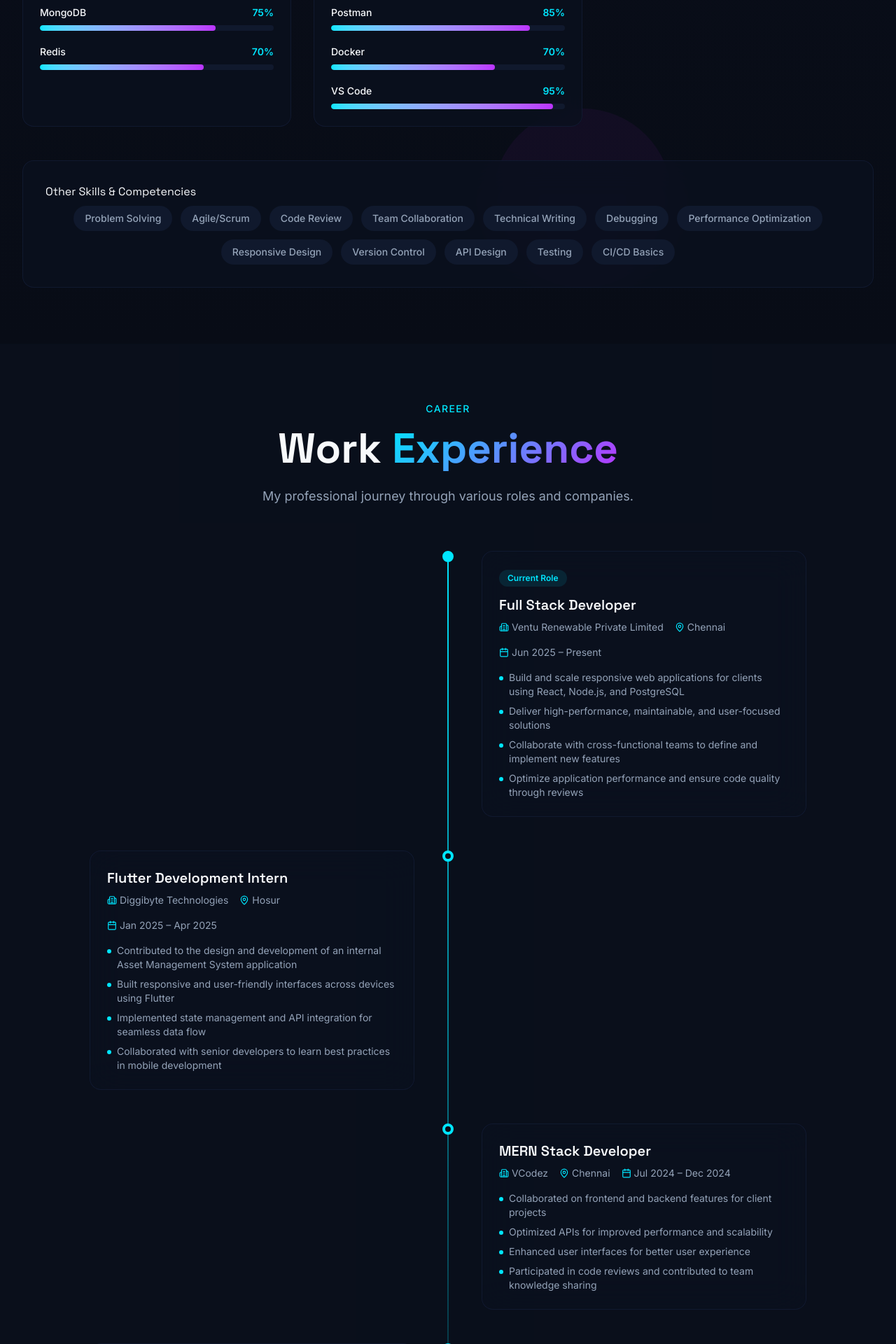
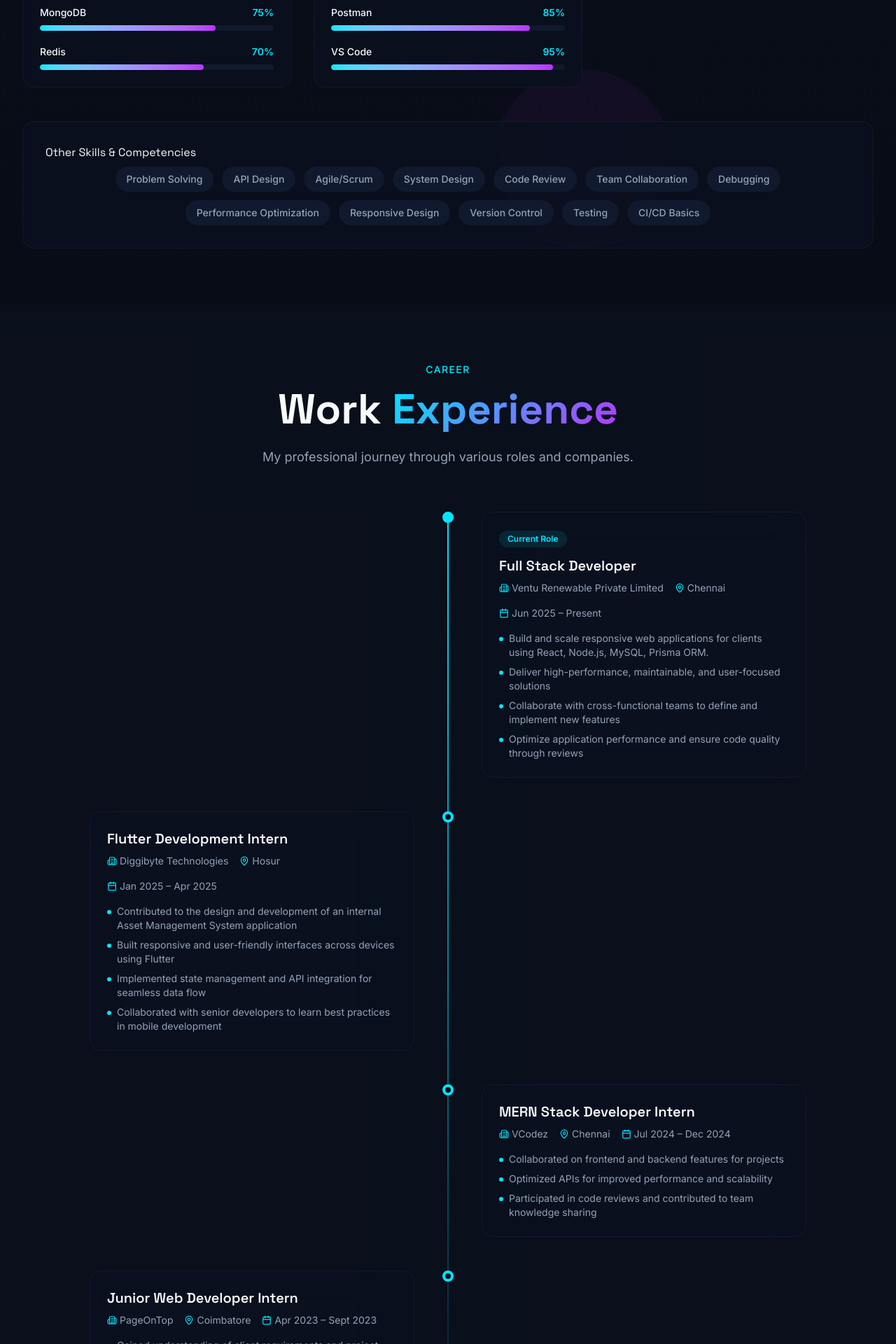
Before and after one commit to SanthoshKumar-PS/Portfolio, a React (Vite) app: page / in a window 1280 px wide. Shown: the part 4080-6000 px from the top of the page at 70% size. Built offline with nearby package versions, Linux system fonts and the light colour scheme.

Commit message:
Email service added

```diff
--- a/package.json
+++ b/package.json
@@ -10,6 +10,7 @@
     "preview": "vite preview"
   },
   "dependencies": {
+    "@emailjs/browser": "^4.4.1",
     "@radix-ui/react-dialog": "^1.1.15",
     "@radix-ui/react-slot": "^1.2.4",
     "@tailwindcss/vite": "^4.1.18",
--- a/src/App.tsx
+++ b/src/App.tsx
@@ -6,7 +6,21 @@ function App() {
 
   return (
     <BrowserRouter>
-      <Toaster />
+      <Toaster
+        position="bottom-center"
+        duration={3000}
+        richColors={false}
+        toastOptions={{
+          style: {
+            fontFamily: "var(--font-sans)",
+            borderRadius: "var(--radius)",
+          },
+          classNames: {
+            success: "!bg-primary !text-primary-foreground !border-primary shadow-lg shadow-primary/30",
+            error: "!bg-destructive !text-destructive-foreground !border-destructive",
+          },
+        }}
+      />
       <Routes>
         <Route path="/" element={<Main/>}/>
         <Route path="*" element={<Navigate to='/' replace/>}/>
--- a/src/pages/ContactSection.tsx
+++ b/src/pages/ContactSection.tsx
@@ -4,7 +4,8 @@ import { Mail, Linkedin, Github, MapPin, Send, CheckCircle } from "lucide-react"
 import { Button } from "@/components/ui/button";
 import { Input } from "@/components/ui/input";
 import { Textarea } from "@/components/ui/textarea";
-
+import { sendEmailMessage, type ContactParams } from "@/services/emailservice";
+import { toast } from "sonner";
 
 const contactInfo = [
   {
@@ -33,22 +34,41 @@ const contactInfo = [
   },
 ];
 const ContactSection = () => {
-  const [formData, setFormData] = useState({
+  const [formData, setFormData] = useState<ContactParams>({
     name:"",
     email:"",
     subject:"",
     message:""
   })
   const [isSubmitting, setIsSubmitting] = useState(false);
-  const [isSubmitted, setIsSubmitted] = useState(false);
 
   const handleSubmit = async (e:React.FormEvent) => {
     e.preventDefault();
     setIsSubmitting(true);
 
-    await new Promise(resolve=> setTimeout(resolve,1500))
-    setIsSubmitting(false)
-    setIsSubmitted(false)
+    const sendPromise = sendEmailMessage(formData);
+    toast.promise(sendPromise,{
+      loading:'Send your message...',
+      success: ()=>{
+        return (
+        <div className="flex flex-col gap-1">
+          <b className="text-primary-foreground font-display">Message sent!</b>
+          <p className="text-primary-foreground text-xs font-sans">
+            Check your inbox for confirmation.
+          </p>
+        </div>
+        );
+      },
+      error: 'Could not send message. Please try again.',
+    })
+    try{
+      await sendPromise;
+      setFormData({ name: '', email: '', subject: '', message: '' });
+    } catch(error:any){
+      console.log(error)
+    } finally{
+      setIsSubmitting(false)
+    }
   }
 
   const handleChange = (e:React.ChangeEvent<HTMLInputElement | HTMLTextAreaElement>) => {
@@ -242,7 +262,7 @@ const ContactSection = () => {
                     variant='hero'
                     size='lg'
                     className="w-full"
-                    disabled={isSubmitting || isSubmitted}
+                    disabled={isSubmitting}
                   >
                     {isSubmitting? (
                       <>
--- a/src/pages/ExperienceSection.tsx
+++ b/src/pages/ExperienceSection.tsx
@@ -8,7 +8,7 @@ const experiences = [
     location: "Chennai",
     period: "Jun 2025 – Present",
     description: [
-      "Build and scale responsive web applications for clients using React, Node.js, and PostgreSQL",
+      "Build and scale responsive web applications for clients using React, Node.js, MySQL, Prisma ORM.",
       "Deliver high-performance, maintainable, and user-focused solutions",
       "Collaborate with cross-functional teams to define and implement new features",
       "Optimize application performance and ensure code quality through reviews",
@@ -29,26 +29,24 @@ const experiences = [
     current: false,
   },
   {
-    title: "MERN Stack Developer",
+    title: "MERN Stack Developer Intern",
     company: "VCodez",
     location: "Chennai",
     period: "Jul 2024 – Dec 2024",
     description: [
-      "Collaborated on frontend and backend features for client projects",
+      "Collaborated on frontend and backend features for projects",
       "Optimized APIs for improved performance and scalability",
-      "Enhanced user interfaces for better user experience",
       "Participated in code reviews and contributed to team knowledge sharing",
     ],
     current: false,
   },
   {
-    title: "Junior Web Developer",
+    title: "Junior Web Developer Intern",
     company: "PageOnTop",
     location: "Coimbatore",
     period: "Apr 2023 – Sept 2023",
     description: [
       "Gained understanding of client requirements and project specifications",
-      "Planned and executed web development tasks efficiently",
       "Regularly reviewed code to ensure functionality and performance standards",
       "Performed thorough testing and debugging before website deployment",
     ],
--- a/src/pages/SkillsSection.tsx
+++ b/src/pages/SkillsSection.tsx
@@ -13,17 +13,17 @@ const skillCategories: SkillCategory[] = [
       { name: "TypeScript", level: 85 },
       { name: "Java", level: 75 },
       { name: "Python", level: 70 },
-      { name: "Dart", level: 80 },
+      { name: "Dart", level: 55 },
     ],
   },
   {
     title: "Frontend",
     skills: [
       { name: "React", level: 90 },
-      { name: "Flutter", level: 85 },
-      { name: "HTML/CSS", level: 95 },
+      { name: "Flutter", level: 65 },
+      { name: "HTML/CSS", level: 85 },
       { name: "Tailwind CSS", level: 90 },
-      { name: "Next.js", level: 75 },
+
     ],
   },
   {
@@ -50,22 +50,21 @@ const skillCategories: SkillCategory[] = [
       { name: "Git", level: 90 },
       { name: "GitHub", level: 90 },
       { name: "Postman", level: 85 },
-      { name: "Docker", level: 70 },
       { name: "VS Code", level: 95 },
     ],
   },
 ];
 const otherSkills = [
   "Problem Solving",
+  "API Design",
   "Agile/Scrum",
+  "System Design",
   "Code Review",
   "Team Collaboration",
-  "Technical Writing",
   "Debugging",
   "Performance Optimization",
   "Responsive Design",
   "Version Control",
-  "API Design",
   "Testing",
   "CI/CD Basics",
 ];
--- /dev/null
+++ b/src/services/emailservice.ts
@@ -0,0 +1,22 @@
+import emailjs from '@emailjs/browser';
+export interface ContactParams {
+  name:string;
+  email:string;
+  subject:string;
+  message:string;
+}
+
+export const sendEmailMessage = async (data:ContactParams) => {
+    const SERVICE_ID = import.meta.env.VITE_EMAILJS_SERVICE_ID;
+    const TEMPLATE_ID = import.meta.env.VITE_EMAILJS_TEMPLATE_ID;
+    const PUBLIC_KEY = import.meta.env.VITE_EMAILJS_PUBLIC_KEY;
+
+    const templateParams = {
+        name:data.name,
+        email:data.email,
+        subject:data.subject,
+        message:data.message
+    }
+
+    return emailjs.send(SERVICE_ID, TEMPLATE_ID, templateParams, PUBLIC_KEY)
+}
```
Also changed, not shown: 2 other files (tests, documents, lock files or other folders).
